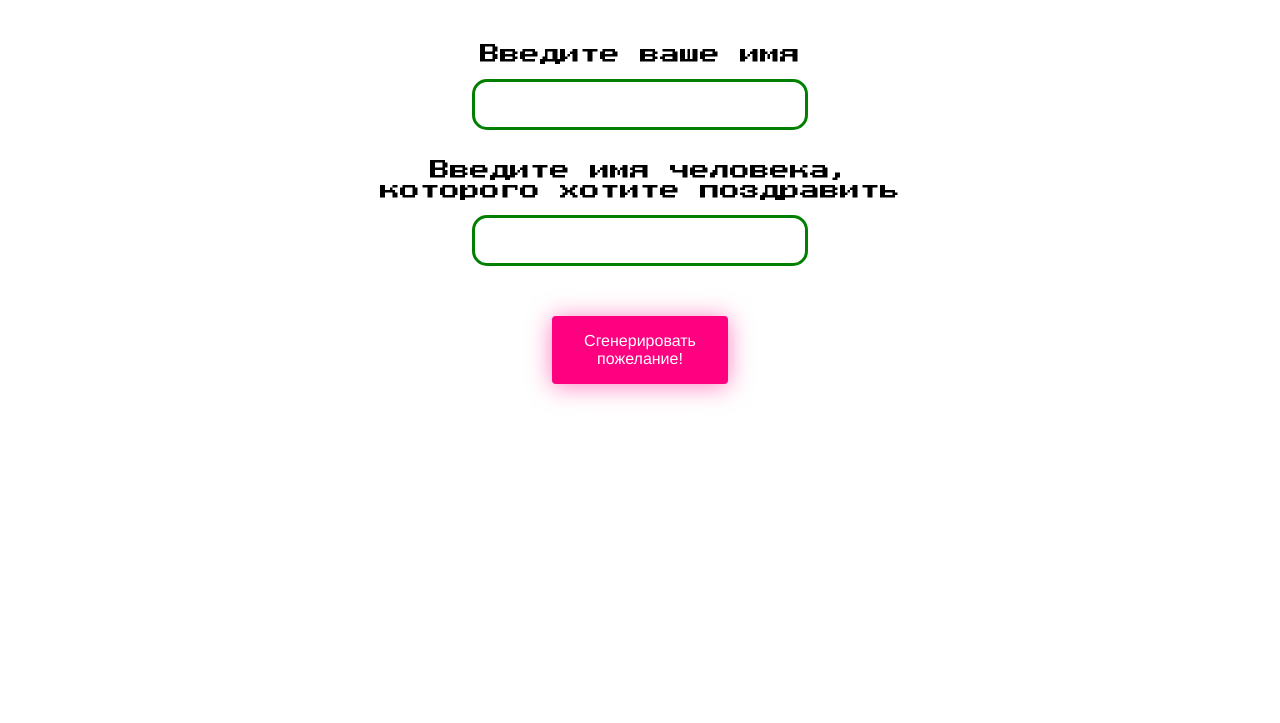
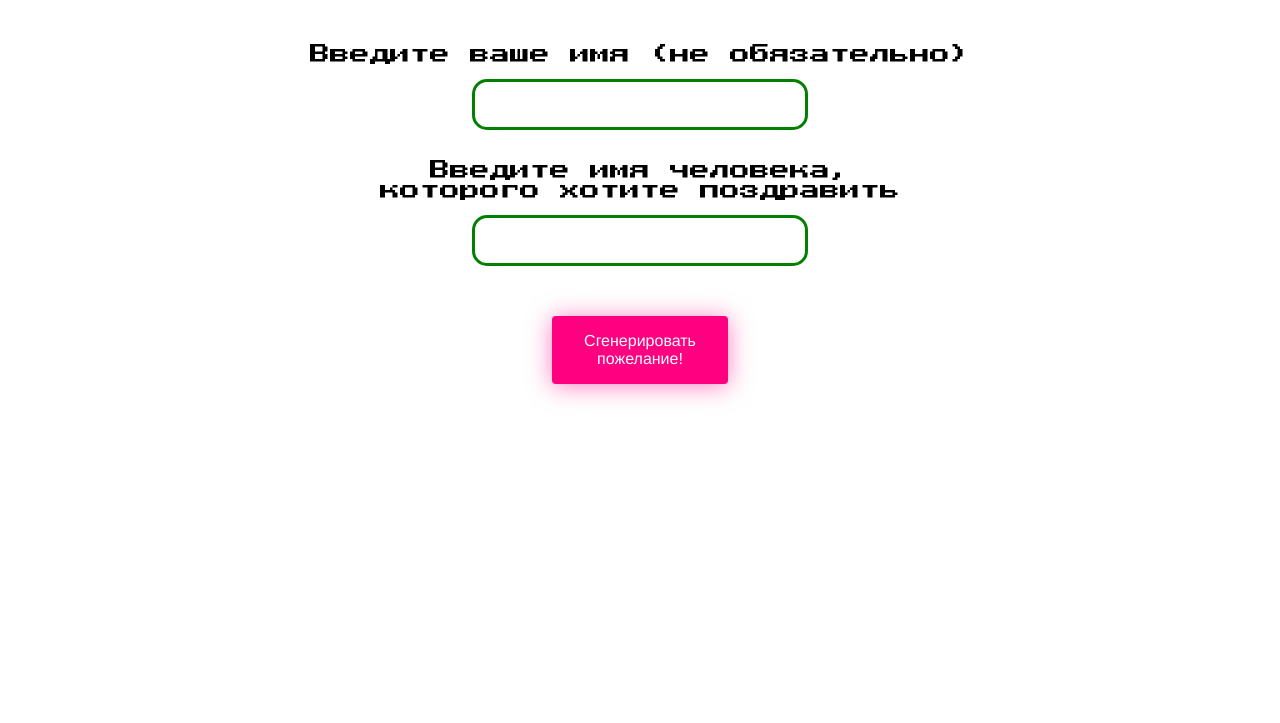
Before and after one commit to VladDev322/new-year, a plain HTML site: page index.html in a window 1280 px wide. Shown: the part 77-800 px from the top of the page. Drawn offline with Linux system fonts and the light colour scheme.

Commit message:
fead: rerite text

```diff
--- a/index.html
+++ b/index.html
@@ -10,7 +10,7 @@
   <div class="container">
     <h1>🎄 Новогодний Генератор Пожеланий 🎁</h1>
     <div class="name">
-      <label for="your-name" class="name__label">Введите ваше имя</label>
+      <label for="your-name" class="name__label">Введите ваше имя (не обязательно)</label>
       <input id="your-name" type="text" class="name__input">
     </div>
     <div class="name">
```
